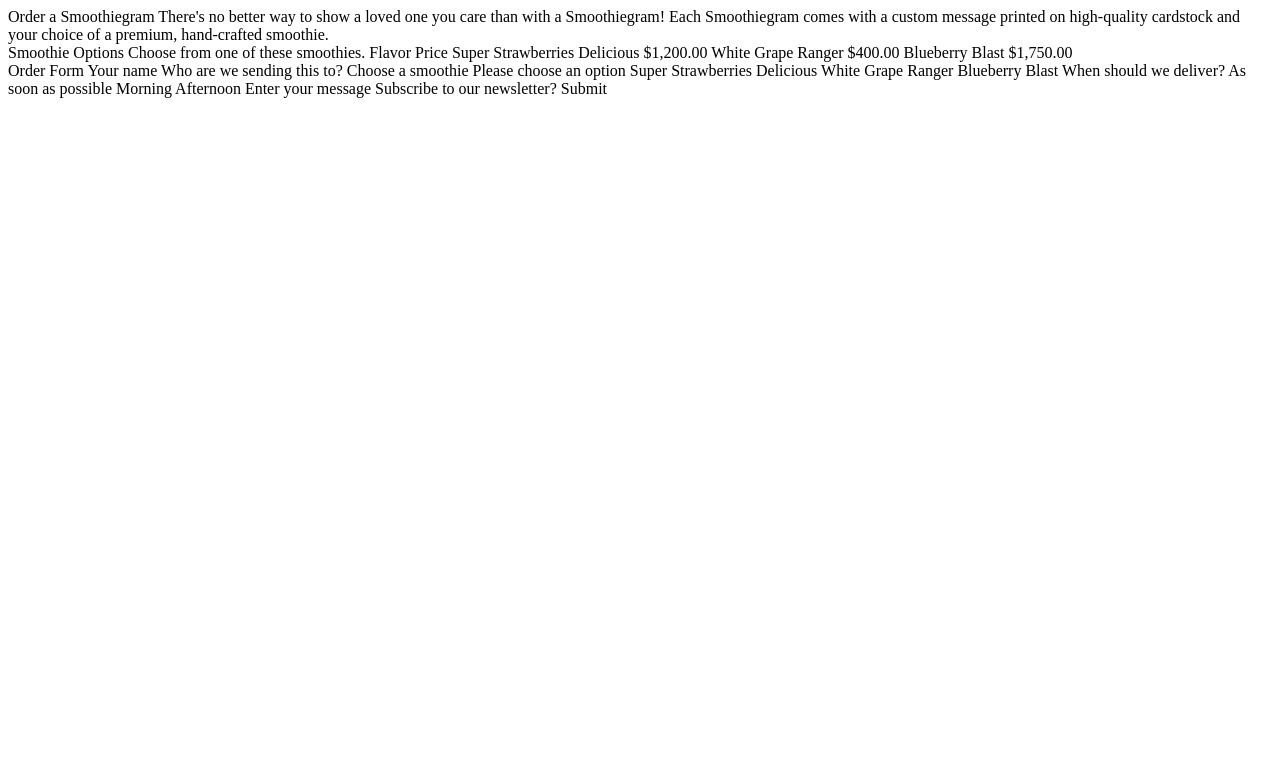
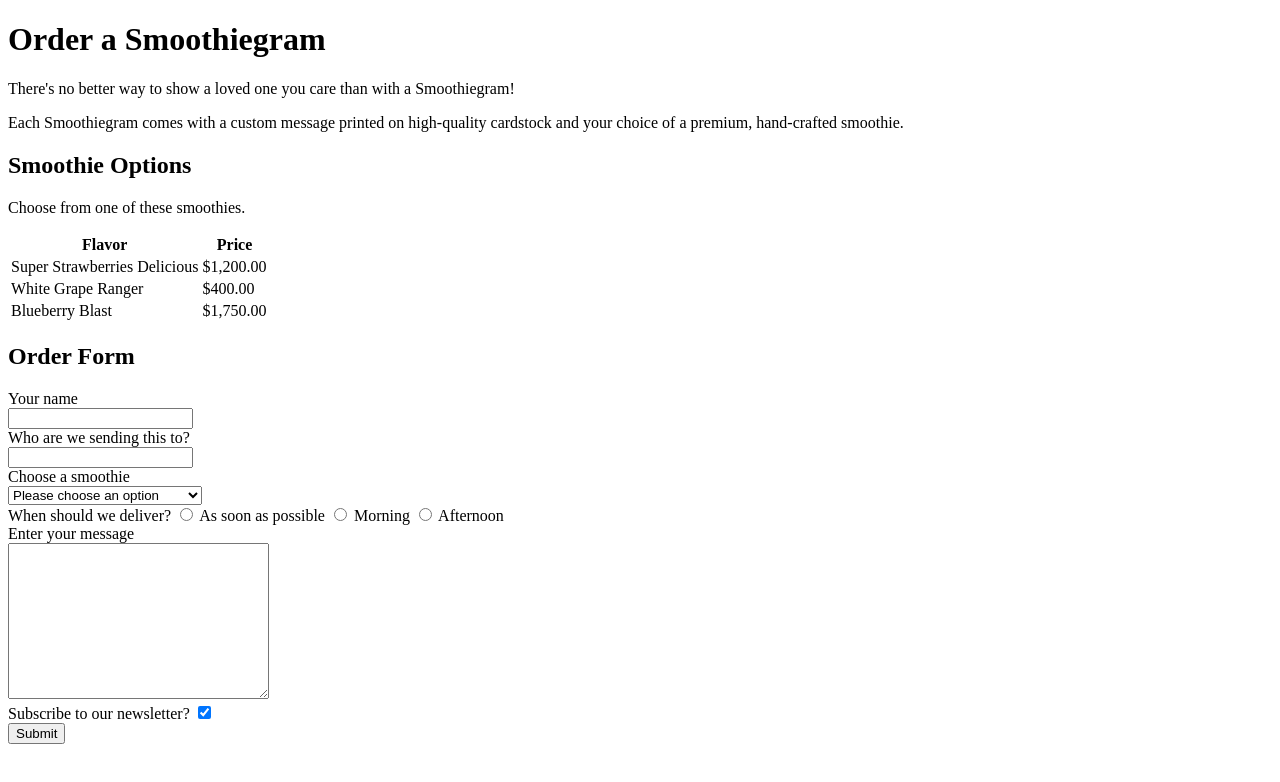
Before and after one commit to craigthompson/wk2-wed-lab-html-css, a plain HTML site: page index.html in a window 1280 px wide. Drawn offline with Linux system fonts and the light colour scheme.

Commit message:
Finished initial HTML file

```diff
--- a/index.html
+++ b/index.html
@@ -4,25 +4,92 @@
     <meta charset="UTF-8" />
     <meta name="viewport" content="width=device-width, initial-scale=1.0" />
     <title>Order a Smoothiegram!</title>
+    <link rel="stylesheet" href="./styles.css">
   </head>
 
   <body>
-    <header>
-      Order a Smoothiegram There's no better way to show a loved one you care than with a
-      Smoothiegram! Each Smoothiegram comes with a custom message printed on high-quality cardstock
-      and your choice of a premium, hand-crafted smoothie.
+    <p>
+      <h1>Order a Smoothiegram</h1>
+      <p>There's no better way to show a loved one you care than with a
+        Smoothiegram!</p>
+      <p>Each Smoothiegram comes with a custom message printed on
+      high-quality cardstock and your choice of a premium, hand-crafted
+      smoothie.</p>
     </header>
 
     <main>
       <section>
-        Smoothie Options Choose from one of these smoothies. Flavor Price Super Strawberries
-        Delicious $1,200.00 White Grape Ranger $400.00 Blueberry Blast $1,750.00
+        <h2>Smoothie Options</h2>
+        <p>Choose from one of these smoothies.</p>
+        <table>
+          <thead>
+            <tr>
+              <th>Flavor</th>
+              <th>Price</th>
+            </tr>
+          </thead>
+          <tbody>
+            <tr>
+              <td>Super Strawberries Delicious</td>
+              <td>$1,200.00</td>
+            </tr>
+            <tr>
+              <td>White Grape Ranger</td>
+              <td>$400.00</td>
+            </tr>
+            <tr>
+              <td>Blueberry Blast</td>
+              <td>$1,750.00</td>
+            </tr>
+          </tbody>
+        </table>
       </section>
 
       <section>
-        Order Form Your name Who are we sending this to? Choose a smoothie Please choose an option
-        Super Strawberries Delicious White Grape Ranger Blueberry Blast When should we deliver? As
-        soon as possible Morning Afternoon Enter your message Subscribe to our newsletter? Submit
+        <h2>Order Form</h2>
+        <form>
+          <label for="sender">Your name</label>
+          <br>
+          <input type="text" name="sender">
+          <br>
+
+          <label for="recipient">Who are we sending this to?</label>
+          <br>
+          <input type="text" name="recipient">
+          <br>
+
+          <label>Choose a smoothie</label>
+          <br>
+          <select name="smoothie">
+            <option value="default">Please choose an option</option>
+            <option value="super-strawberries-delicious">Super Strawberries Delicious</option>
+            <option value="white-grape-ranger">White Grape Ranger</option>
+            <option value="blueberry-blast">Blueberry Blast</option>
+          </select>
+          <br>
+
+          <span>When should we deliver?</span>
+          <input type="radio" name="delivery-time" value="asap">
+          <label>As soon as possible</label>
+
+          <input type="radio" name="delivery-time" value="am">
+          <label>Morning</label>
+
+          <input type="radio" name="delivery-time" value="pm">
+          <label>Afternoon</label>
+        </form>
+
+        <label>Enter your message</label>
+        <br>
+        <textarea name="message" cols="30" rows="10"></textarea>
+        <br>
+
+        <label>Subscribe to our newsletter?</label>
+        <input type="checkbox" name="subscribe" value="yes" checked>
+        <br>
+
+        <input type="submit">
+
       </section>
     </main>
   </body>
```
Also changed, not shown: styles.css (added).
